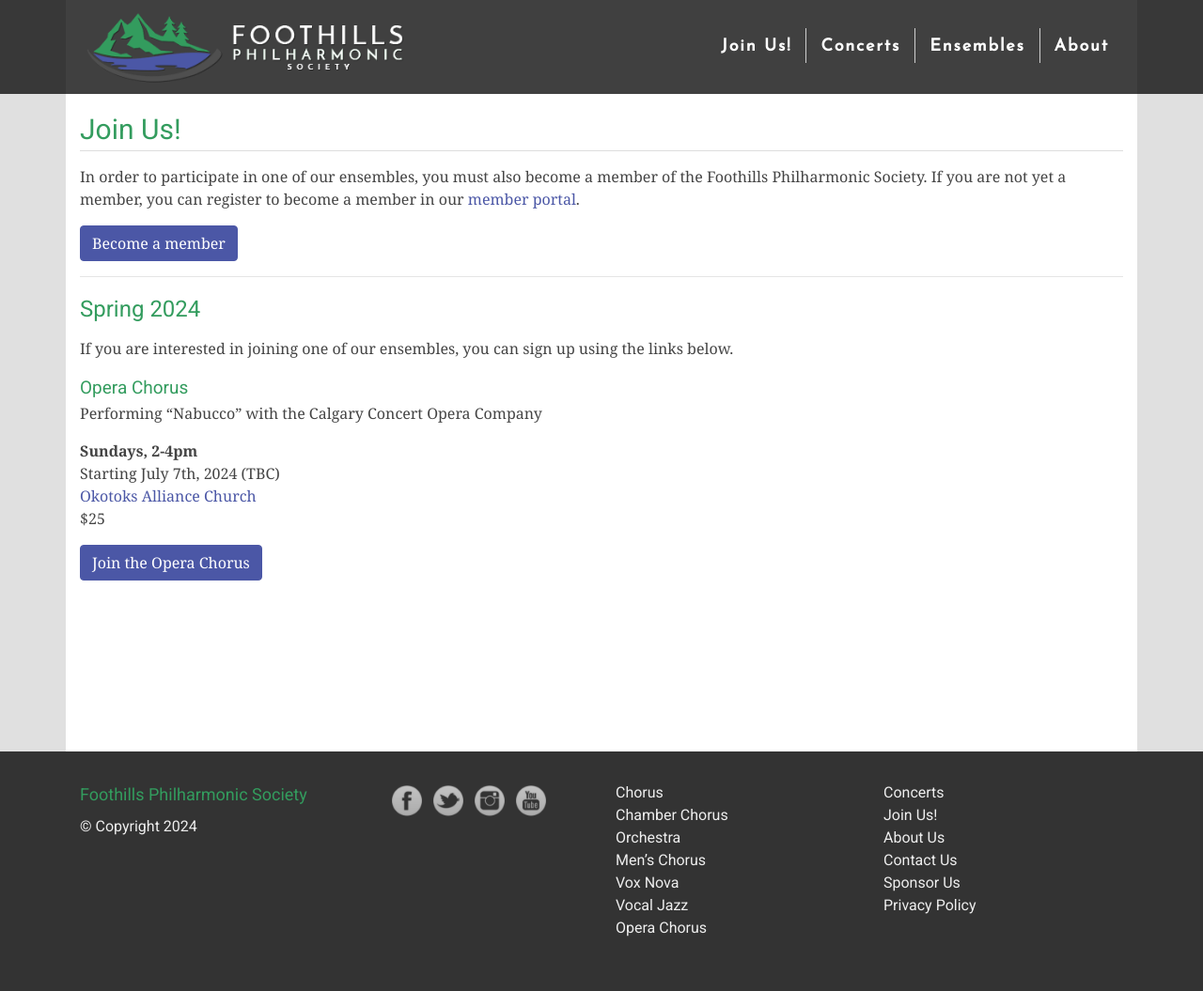
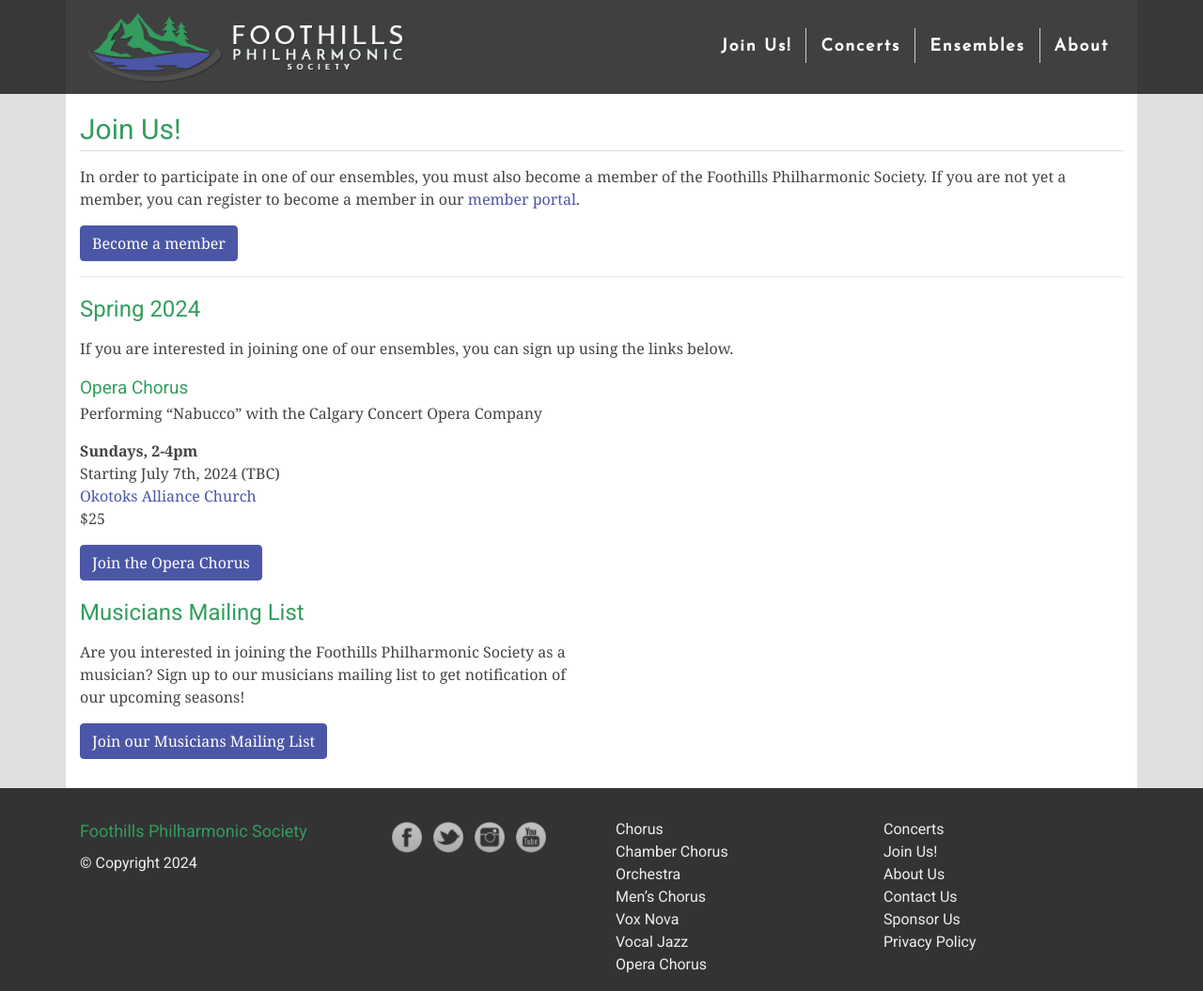
Before and after one commit to percyhanna/fps, a Jekyll site: the page built from join.html, in a window 1280 px wide and 1055 px high. Shown: the whole window at 94% size. Built offline with Jekyll 4.4.1, drawn with Linux system fonts in a browser that asks for light colours; nearby versions of some CDN libraries; Markdown is read by kramdown in place of the engine named in the settings.

Commit message:
Add mailing list to join us page

```diff
--- a/contact.html
+++ b/contact.html
@@ -57,7 +57,7 @@
   <div class="col-md-6 col-12">
     <h2>Musicians Mailing List</h2>
     <p>
-      Are you interesting in joining the Foothills Philharmonic Society as a
+      Are you interested in joining the Foothills Philharmonic Society as a
       musician? Sign up to our musicians mailing list to get notification of our
       upcoming seasons!
     </p>
--- a/join.html
+++ b/join.html
@@ -185,4 +185,18 @@
     </div> -->
     </div>
   </div>
+
+  <div class="col-md-6 col-12">
+    <h2>Musicians Mailing List</h2>
+    <p>
+      Are you interested in joining the Foothills Philharmonic Society as a
+      musician? Sign up to our musicians mailing list to get notification of our
+      upcoming seasons!
+    </p>
+    <p>
+      <a class="btn btn-primary" href="http://eepurl.com/dE5N5v" target="_blank"
+        >Join our Musicians Mailing List</a
+      >
+    </p>
+  </div>
 </div>
```
